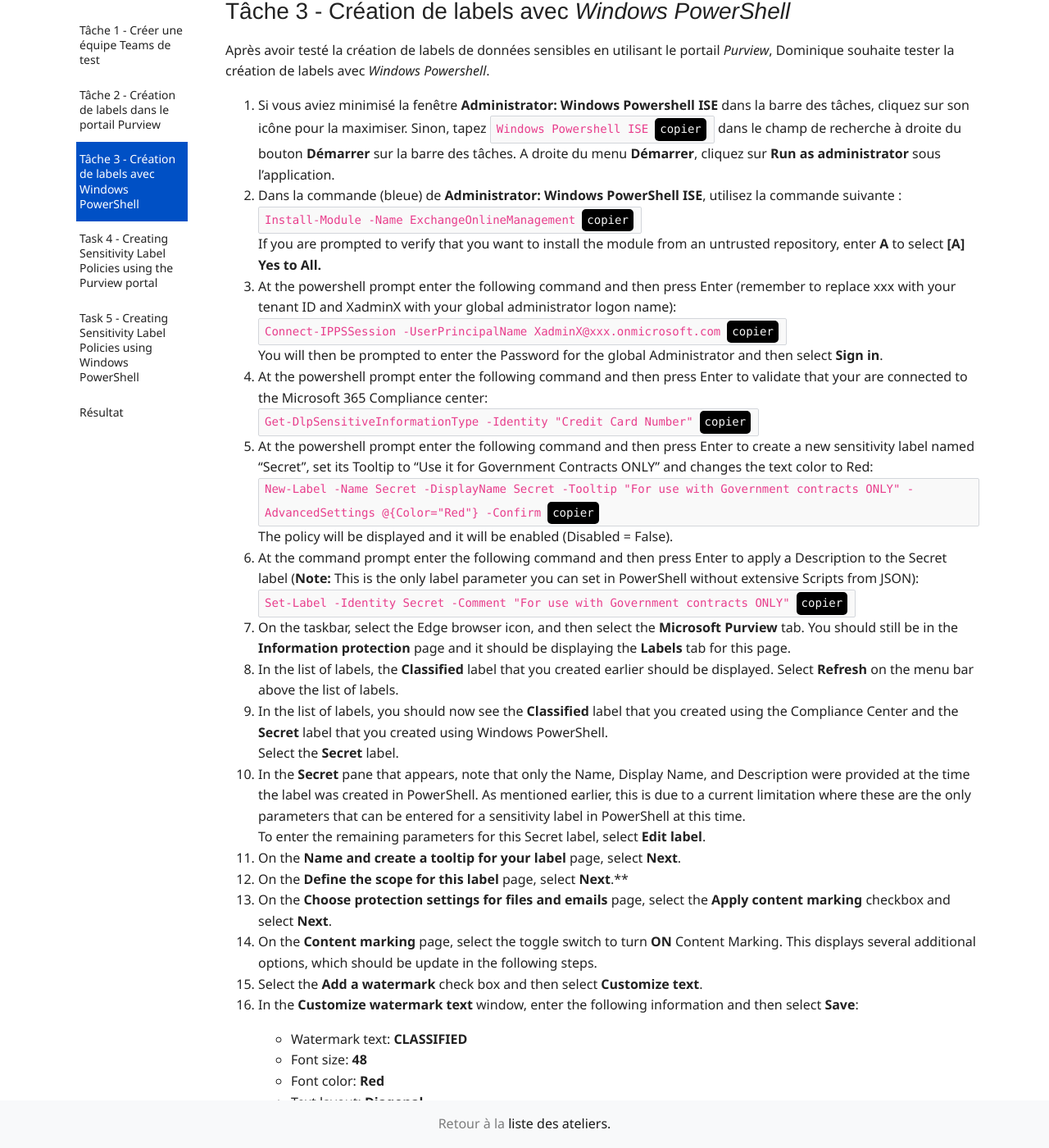
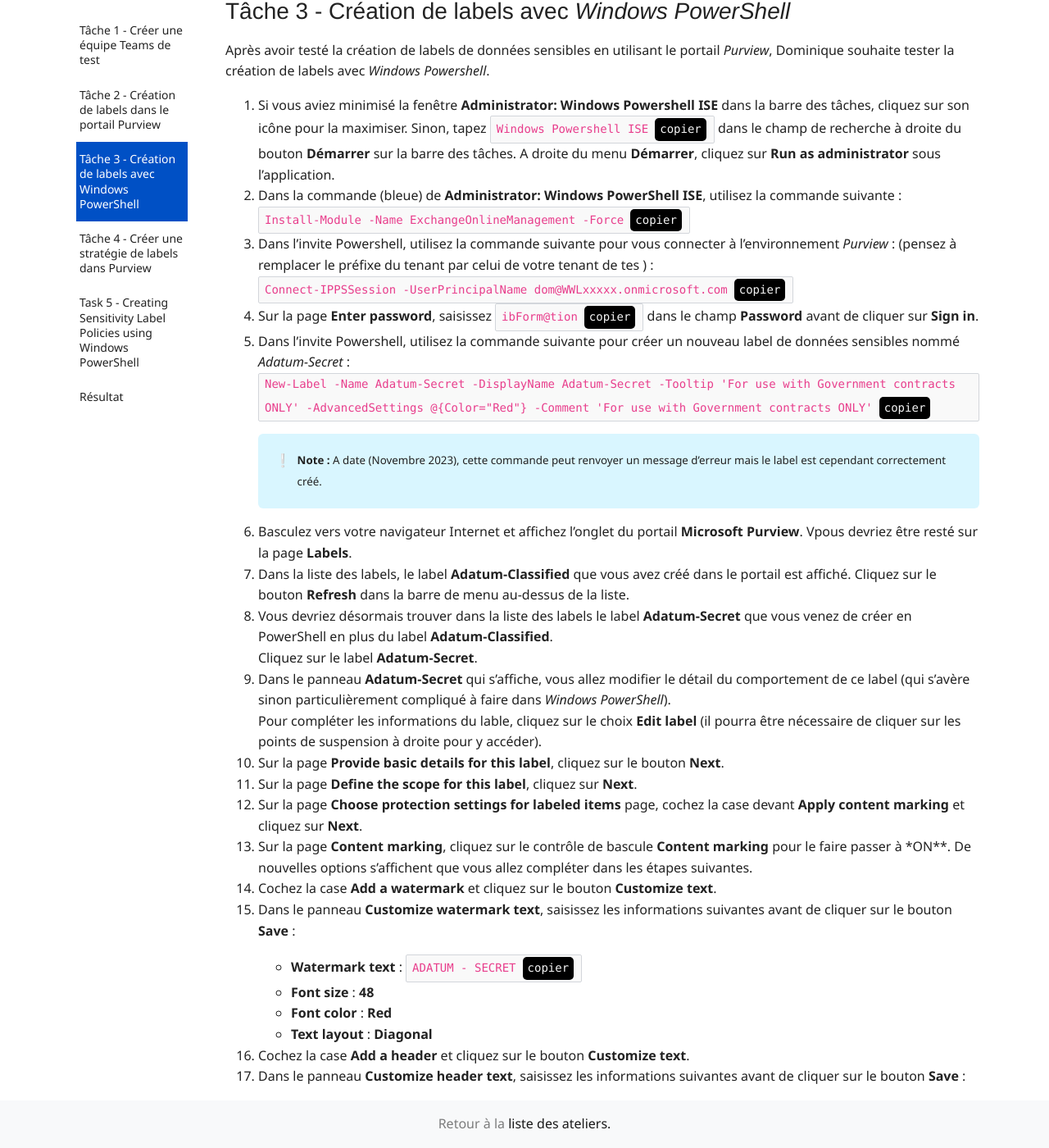
Before and after one commit to renaudwangler/ib-labs, a Jekyll site: the page built from msms030fr/lab10e1.md, in a window 1280 px wide and 1400 px high, scrolled down 3619 px. Shown: the whole window at 82% size. Built offline with Jekyll 4.4.1, drawn with Linux system fonts in a browser that asks for light colours; nearby versions of some CDN libraries; comment, search, counter and statistics services are not loaded; some of the changed text lies outside the part shown.

Commit message:
msms030frl10t3

`````diff
--- a/_layouts/page.html
+++ b/_layouts/page.html
@@ -54,7 +54,4 @@ layout: default
     <script src="//cdnjs.cloudflare.com/ajax/libs/clipboard.js/2.0.0/clipboard.min.js"></script>
     <script src="//cdnjs.cloudflare.com/ajax/libs/highlight.js/9.12.0/highlight.min.js"></script>
     <script src="{{ "/assets/js/script.js?v=" | append: site.github.build_revision | relative_url }}"></script>
-    <div id="pageVersion">
-        {{ page.date }}
-    </div>
 </body>
--- a/_layouts/stage.html
+++ b/_layouts/stage.html
@@ -57,4 +57,7 @@ layout: default
     <script>
         window.onload = addCopyButton();
     </script>
+    <div id="pageVersion">
+        {{ page.date }}
+    </div>
 </body>
--- a/msms030fr/lab10e1.md
+++ b/msms030fr/lab10e1.md
@@ -53,7 +53,7 @@ Dominique a décidé de tester la création de labels de données sensibles en u
 1. Dans la boite de dialogue qui s'affiche, cliquez sur **Yes**.
 1. une fois la boite de dialogue fermée, dans le bandeau jaune sur la page **Labels**, cliquez sur **Turn on now**.
 1. Sur la page **Labels**, cliquez sur **+ Create a label** dans la barre de menu au-dessus de la liste des labels.
-1. Sur la page **Provide basci details for this label**, saisissez ```Adatum-Classified``` dans les champs **Name** et **Display name**
+1. Sur la page **Provide basic details for this label**, saisissez ```Adatum-Classified``` dans les champs **Name** et **Display name**
 1. Saisissez ```For Official Use Only``` dans les champs **Description for Users** et **Description for admins**
 1. Cliquez sur le bouton **Next**.
 1. Sur la page **Define the scope for this label**, cliquez sur **Next**.
@@ -90,55 +90,49 @@ Dominique a décidé de tester la création de labels de données sensibles en u
 Après avoir testé la création de labels de données sensibles en utilisant le portail *Purview*, Dominique souhaite tester la création de labels avec *Windows Powershell*.
 1. Si vous aviez minimisé la fenêtre **Administrator: Windows Powershell ISE** dans la barre des tâches, cliquez sur son icône pour la maximiser. Sinon, tapez ```Windows Powershell ISE``` dans le champ de recherche à droite du bouton **Démarrer** sur la barre des tâches. A droite du menu **Démarrer**, cliquez sur **Run as administrator** sous l'application.
 1. Dans la commande (bleue) de **Administrator: Windows PowerShell ISE**, utilisez la commande suivante :
-	```Install-Module -Name ExchangeOnlineManagement```
-	If you are prompted to verify that you want to install the module from an untrusted repository, enter **A** to select **[A] Yes to All.**
-1. 	At the powershell prompt enter the following command and then press Enter (remember to replace xxx with your tenant ID and XadminX with your global administrator logon name):
-	````Connect-IPPSSession -UserPrincipalName XadminX@xxx.onmicrosoft.com````
-	You will then be prompted to enter the Password for the global Administrator and then select **Sign in**.
-1. At the powershell prompt enter the following command and then press Enter to validate that your are connected to the Microsoft 365 Compliance center:
-	```Get-DlpSensitiveInformationType -Identity "Credit Card Number"```
-1.	At the powershell prompt enter the following command and then press Enter to create a new sensitivity label named “Secret”, set its Tooltip to “Use it for Government Contracts ONLY" and changes the text color to Red:
-	```New-Label -Name Secret -DisplayName Secret -Tooltip "For use with Government contracts ONLY" -AdvancedSettings @{Color="Red"} -Confirm```
-	The policy will be displayed and it will be enabled (Disabled = False).
-1. At the command prompt enter the following command and then press Enter to apply a Description to the Secret label (**Note:** This is the only label parameter you can set in PowerShell without extensive Scripts from JSON):
-	```Set-Label -Identity Secret -Comment "For use with Government contracts ONLY"```
-1.	On the taskbar, select the Edge browser icon, and then select the **Microsoft Purview** tab. You should still be in the **Information protection** page and it should be displaying the **Labels** tab for this page.
-1. In the list of labels, the **Classified** label that you created earlier should be displayed. Select **Refresh** on the menu bar above the list of labels.
-1.	In the list of labels, you should now see the **Classified** label that you created using the Compliance Center and the **Secret** label that you created using Windows PowerShell.
-	Select the **Secret** label.
-1.	In the **Secret** pane that appears, note that only the Name, Display Name, and Description were provided at the time the label was created in PowerShell. As mentioned earlier, this is due to a current limitation where these are the only parameters that can be entered for a sensitivity label in PowerShell at this time.
-	To enter the remaining parameters for this Secret label, select **Edit label**.
-1. On the **Name and create a tooltip for your label** page, select **Next**.
-1. On the **Define the scope for this label** page, select **Next**.**
-1. On the **Choose protection settings for files and emails** page, select the **Apply content marking** checkbox and select **Next**.
-1. On the **Content marking** page, select the toggle switch to turn **ON** Content Marking. This displays several additional options, which should be update in the following steps.
-1. Select the **Add a watermark** check box and then select **Customize text**.
-1. In the **Customize watermark text** window, enter the following information and then select **Save**:
-	- Watermark text: **CLASSIFIED**
-	- Font size: **48**
-	- Font color: **Red**
-	- Text layout: **Diagonal**
-1. Select the **Add a header** check box and then select **Customize text**.
-1. In the **Customize header text** window, enter the following information and then select **Save**:
-	- Header text: **TOP SECRET**
-	- Font size: **12**
-	- Font color: **Blue**
-	- Align text: **Left**
-1. Select the **Add a footer** check box and then select **Customize text**.
-1. In the **Customize footer text** window, enter the following information and then select **Save**:
-	- Footer text: **CONFIDENTIAL**
-	- Font size: **12**
-	- Font color: **Green**
-	- Align text: **Left**
-1. On the **Content marking** page, select **Next**.
-1. On the **Auto-labeling for files and emails** page, ensure **Auto-labeling for files and emails** is not selected, and then select **Next**.
-1. On the **Define protection settings for groups and sites**, select **Next**.
-1. On the **Auto-labeling for schematized data assets (preview)** page, select **Next**.
-1. On the **Review your settings** page, review the entries that you made. If any need to be corrected, select the corresponding **Edit** option and make the necessary changes. When all settings are correct, select **Save label**.
-1. On the **Label updated** page, select **Done**.
-1. Leave your Edge browser and all its tabs open and proceed to the next task.
+	```Install-Module -Name ExchangeOnlineManagement -Force```
+1. Dans l'invite Powershell, utilisez la commande suivante pour vous connecter à l'environnement *Purview* : (pensez à remplacer le préfixe du tenant par celui de votre tenant de tes ) :
+	````Connect-IPPSSession -UserPrincipalName dom@WWLxxxxx.onmicrosoft.com````
+1. Sur la page **Enter password**, saisissez ```ibForm@tion``` dans le champ **Password** avant de cliquer sur **Sign in**.
+1. Dans l'invite Powershell, utilisez la commande suivante pour créer un nouveau label de données sensibles nommé *Adatum-Secret* :
+	```New-Label -Name Adatum-Secret -DisplayName Adatum-Secret -Tooltip 'For use with Government contracts ONLY' -AdvancedSettings @{Color="Red"} -Comment 'For use with Government contracts ONLY'```
+	>**Note :** A date (Novembre 2023), cette commande peut renvoyer un message d'erreur mais le label est cependant correctement créé.
+1. Basculez vers votre navigateur Internet et affichez l'onglet du portail **Microsoft Purview**. Vpous devriez être resté sur la page **Labels**.
+1. Dans la liste des labels, le label **Adatum-Classified** que vous avez créé dans le portail est affiché. Cliquez sur le bouton **Refresh** dans la barre de menu au-dessus de la liste.
+1. Vous devriez désormais trouver dans la liste des labels le label **Adatum-Secret** que vous venez de créer en PowerShell en plus du label **Adatum-Classified**.
+	Cliquez sur le label **Adatum-Secret**.
+1.	Dans le panneau **Adatum-Secret** qui s'affiche, vous allez modifier le détail du comportement de ce label (qui s'avère sinon particulièrement compliqué à faire dans *Windows PowerShell*).
+	Pour compléter les informations du lable, cliquez sur le choix **Edit label** (il pourra être nécessaire de cliquer sur les points de suspension à droite pour y accéder).
+1. Sur la page **Provide basic details for this label**, cliquez sur le bouton **Next**.
+1. Sur la page **Define the scope for this label**, cliquez sur **Next**.
+1. Sur la page **Choose protection settings for labeled items** page, cochez la case devant **Apply content marking** et cliquez sur **Next**.
+1.	Sur la page **Content marking**, cliquez sur le contrôle de bascule **Content marking** pour le faire passer à *ON**. De nouvelles options s'affichent que vous allez compléter dans les étapes suivantes.
+1. Cochez la case **Add a watermark** et cliquez sur le bouton **Customize text**.
+1. Dans le panneau **Customize watermark text**, saisissez les informations suivantes avant de cliquer sur le bouton **Save** :
+	- **Watermark text** : ```ADATUM - SECRET```
+	- **Font size** : **48**
+	- **Font color** : **Red**
+	- **Text layout** : **Diagonal**
+1. Cochez la case **Add a header** et cliquez sur le bouton **Customize text**.
+1. Dans le panneau **Customize header text**, saisissez les informations suivantes avant de cliquer sur le bouton **Save** :
+	- **Header text** : ```TOP SECRET```
+	- **Font size** : **12**
+	- **Font color** : **Blue**
+	- **Align text** : **Left**
+1. Cochez la case **Add a footer** et cliquez sur le bouton **Customize text**.
+1. Dans le panneau **Customize footer text**, saisissez les informations suivantes avant de cliquer sur le bouton **Save** :
+	- **Footer text** : ```ADATUM - SECRET```
+	- **Font size** : **12**
+	- **Font color** : **Green**
+	- **Align text**: **Left**
+1. Sur la page **Content marking**, cliquez sur le bouton **Next**.
+1. Sur la page **Auto-labeling for files and emails**, assurez-vous que l'option **Auto-labeling for files and emails** reste désactivée et cliquez sur **Next**.
+1. Sur la page **Define protection settings for groups and sites**, cliquez sur **Next**.
+1. Sur la page **Auto-labeling for schematized data assets (preview)** cliquez encore sur **Next**.
+1. Sur la page **Review your settings and finish**, révisez votre saisie et, si nécessaire, cliquez sur le lien **Edit** pour les modifier; sinon, cliquez sur le bouton **Save label** en bas de page.
+1. Sur la page **Label updated**, cliquez sur le bouton **Done**.
 
-## Task 4 - Creating Sensitivity Label Policies using the Purview portal
+## Tâche 4 - Créer une stratégie de labels dans *Purview*
 Dominique has decided to test creating sensitivity label policies using both the Microsoft Purview portal and Windows PowerShell. In this task you will use the Purview portal for this portion of your test.
 1. On **LON-CL1** you should still be in the **Microsoft Purview** tab, which should be displaying the **Information Protection** page. You are currently displaying the **Labels** tab for this page.
 	In the list of tabs across the top of the page, select **Label policies**.
`````
